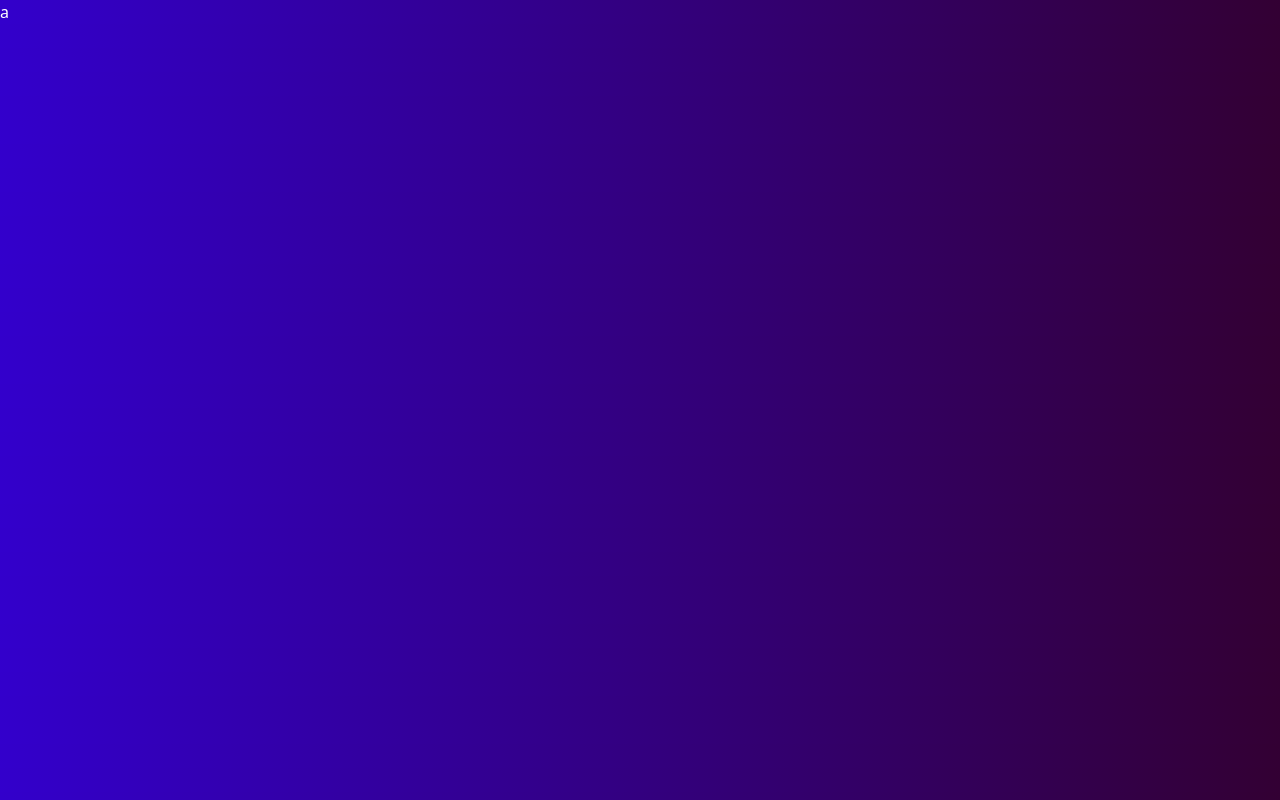
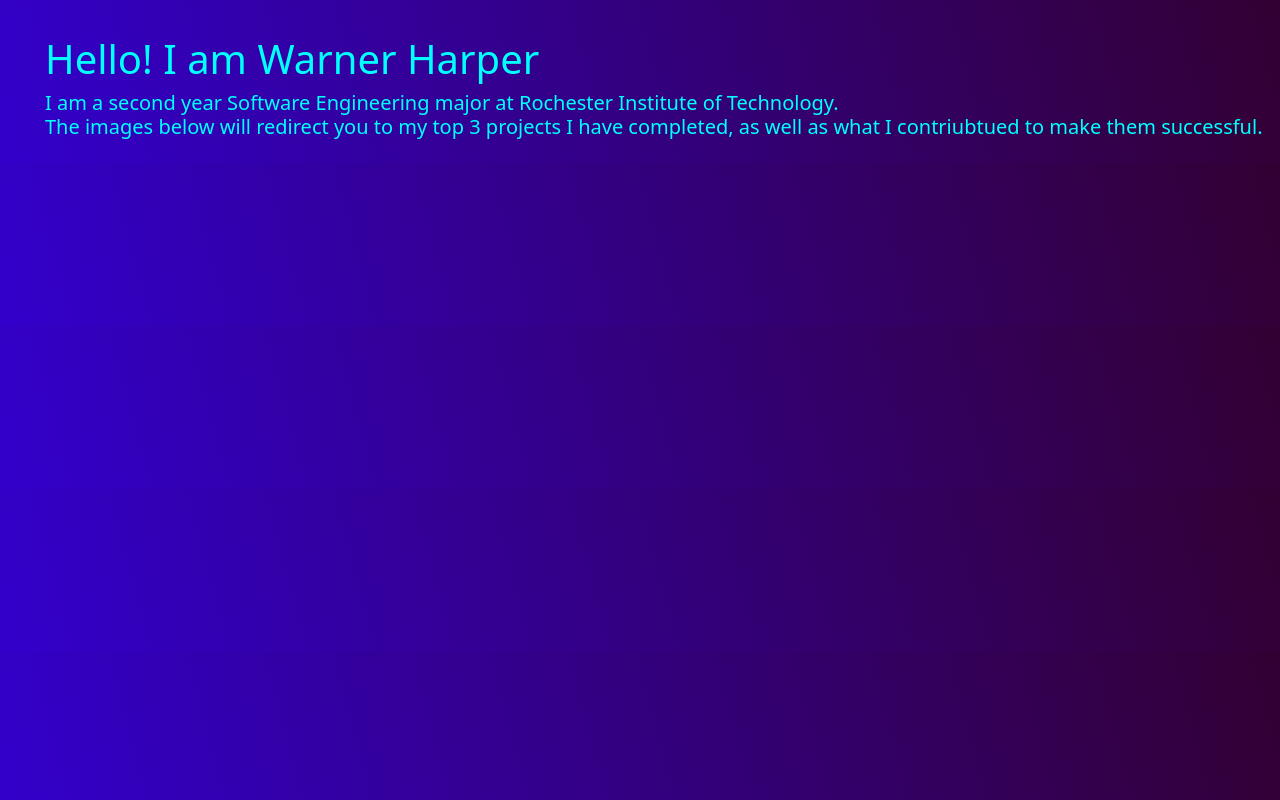
Before and after one commit to wlh3903/Online-Portfolio, a React (Vite) app in the folder online-personal-portfolio/: page / in a window 1280 px wide. Built offline with nearby package versions, Linux system fonts and the light colour scheme.

Commit message:
Completed Heading

```diff
--- /dev/null
+++ b/online-personal-portfolio/src/Header.css
@@ -0,0 +1,12 @@
+.body{
+    color: aqua
+}
+
+.title{
+    margin-left: 45px;
+    margin-top: 35px;
+}
+
+.brief{
+    margin-left: 45px;
+}
--- /dev/null
+++ b/online-personal-portfolio/src/Header.jsx
@@ -0,0 +1,20 @@
+import React from "react";
+import "./Header.css"
+
+class Header extends React.Component{
+    render(){
+        return(
+            <div className="body">
+                <h1 className="title">
+                    Hello! I am Warner Harper
+                </h1>
+                <p className="brief">
+                    I am a second year Software Engineering major at Rochester Institute of Technology.<br />
+                    The images below will redirect you to my top 3 projects I have completed, as well as what I contriubtued to make them successful.
+                </p>
+            </div>
+        )
+    }
+}
+
+export default Header
--- a/online-personal-portfolio/src/Page.css
+++ b/online-personal-portfolio/src/Page.css
@@ -11,5 +11,5 @@ body {
 }
 
 .header{
-    size: 150px;
+    size: 150;
 }
--- a/online-personal-portfolio/src/Page.jsx
+++ b/online-personal-portfolio/src/Page.jsx
@@ -1,5 +1,6 @@
 import { Button, Card, CardTitle, Col, Row } from "react-bootstrap";
 import React from "react";
+import Header from "./Header";
 
 
 class Page extends React.Component{
@@ -13,7 +14,7 @@ class Page extends React.Component{
     render(){
         return(
             <Card>
-                a
+                <Card.Title><Header/></Card.Title>
             </Card>
         )
     }
```
